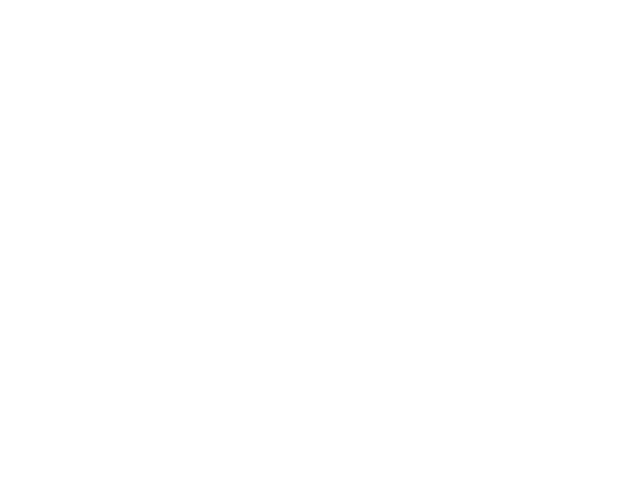
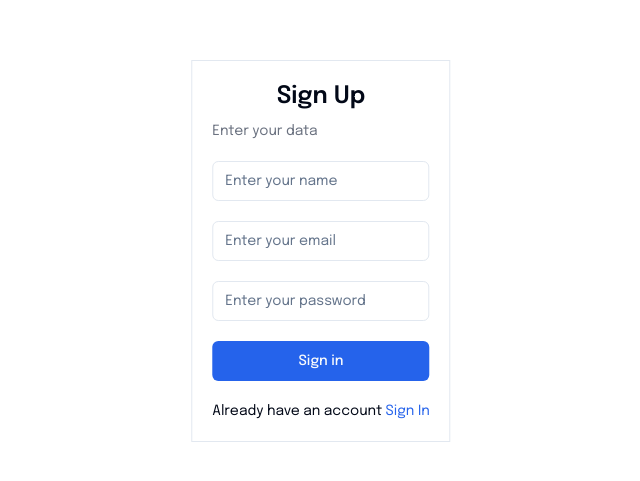
Before and after one commit to yoedi/job-portal-dashboard, a Next.js app: page /auth/signup in a window 1280 px wide. Shown: the part 149-630 px from the top of the page, without its empty margins (319-959 px from the left). Built offline with nearby package versions, Linux system fonts and the light colour scheme.

Commit message:
Slicing signup page

```diff
--- a/src/app/(auth)/auth/signup/page.tsx
+++ b/src/app/(auth)/auth/signup/page.tsx
@@ -1,9 +1,98 @@
-import React, { FC } from "react";
+"use client";
+import { Button } from "@/components/ui/button";
+import {
+  Form,
+  FormControl,
+  FormField,
+  FormItem,
+  FormMessage,
+} from "@/components/ui/form";
+import { Input } from "@/components/ui/input";
+import { signUpFormSchema } from "@/lib/form-schema";
+import { zodResolver } from "@hookform/resolvers/zod";
+import Link from "next/link";
+import { FC } from "react";
+import { useForm } from "react-hook-form";
+import { z } from "zod";
 
 interface SignUpPageProps {}
 
 const SignUpPage: FC<SignUpPageProps> = ({}) => {
-  return <div></div>;
+  const form = useForm<z.infer<typeof signUpFormSchema>>({
+    resolver: zodResolver(signUpFormSchema),
+  });
+
+  const onSubmit = (val: z.infer<typeof signUpFormSchema>) => {
+    console.log(val);
+  };
+
+  return (
+    <div className="relative w-full h-screen">
+      <div className="absolute top-1/2 left-1/2 -translate-x-1/2 -translate-y-1/2">
+        <div className="border border-border p-5">
+          <div className="font-semibold text-center text-2xl mb-2">Sign Up</div>
+          <div className="text-sm text-gray-500">Enter your data</div>
+
+          <Form {...form}>
+            <form
+              onSubmit={form.handleSubmit(onSubmit)}
+              className="mt-5 space-y-5"
+            >
+              <FormField
+                control={form.control}
+                name="name"
+                render={({ field }) => (
+                  <FormItem>
+                    <FormControl>
+                      <Input placeholder="Enter your name" {...field} />
+                    </FormControl>
+                    <FormMessage />
+                  </FormItem>
+                )}
+              />
+              <FormField
+                control={form.control}
+                name="email"
+                render={({ field }) => (
+                  <FormItem>
+                    <FormControl>
+                      <Input placeholder="Enter your email" {...field} />
+                    </FormControl>
+                    <FormMessage />
+                  </FormItem>
+                )}
+              />
+              <FormField
+                control={form.control}
+                name="password"
+                render={({ field }) => (
+                  <FormItem>
+                    <FormControl>
+                      <Input
+                        type="password"
+                        placeholder="Enter your password"
+                        {...field}
+                      />
+                    </FormControl>
+                    <FormMessage />
+                  </FormItem>
+                )}
+              />
+
+              <Button className="w-full">Sign in</Button>
+
+              <div className="text-sm">
+                Already have an account{" "}
+                <Link href="/auth/signin" className="text-primary">
+                  Sign In
+                </Link>
+              </div>
+            </form>
+          </Form>
+        </div>
+      </div>
+    </div>
+  );
 };
 
 export default SignUpPage;
--- a/src/lib/form-schema.ts
+++ b/src/lib/form-schema.ts
@@ -58,6 +58,13 @@
   youtube: z.string({ required_error: "Youtube link is required" }),
 });
 
+export const teamFormSchema = z.object({
+  name: z.string({ required_error: "Name is required" }),
+  position: z.string({ required_error: "Position is required" }),
+  instagram: z.string({ required_error: "Instagram is required" }),
+  linkedin: z.string({ required_error: "Linkedin is required" }),
+});
+
 export const signInFormSchema = z.object({
   email: z
     .string({ required_error: "Email is required" })
@@ -65,9 +72,10 @@
   password: z.string({ required_error: "Password is required" }),
 });
 
-export const teamFormSchema = z.object({
+export const signUpFormSchema = z.object({
   name: z.string({ required_error: "Name is required" }),
-  position: z.string({ required_error: "Position is required" }),
-  instagram: z.string({ required_error: "Instagram is required" }),
-  linkedin: z.string({ required_error: "Linkedin is required" }),
+  email: z
+    .string({ required_error: "Email is required" })
+    .email({ message: "Email is not valid" }),
+  password: z.string({ required_error: "Password is required" }),
 });
```
